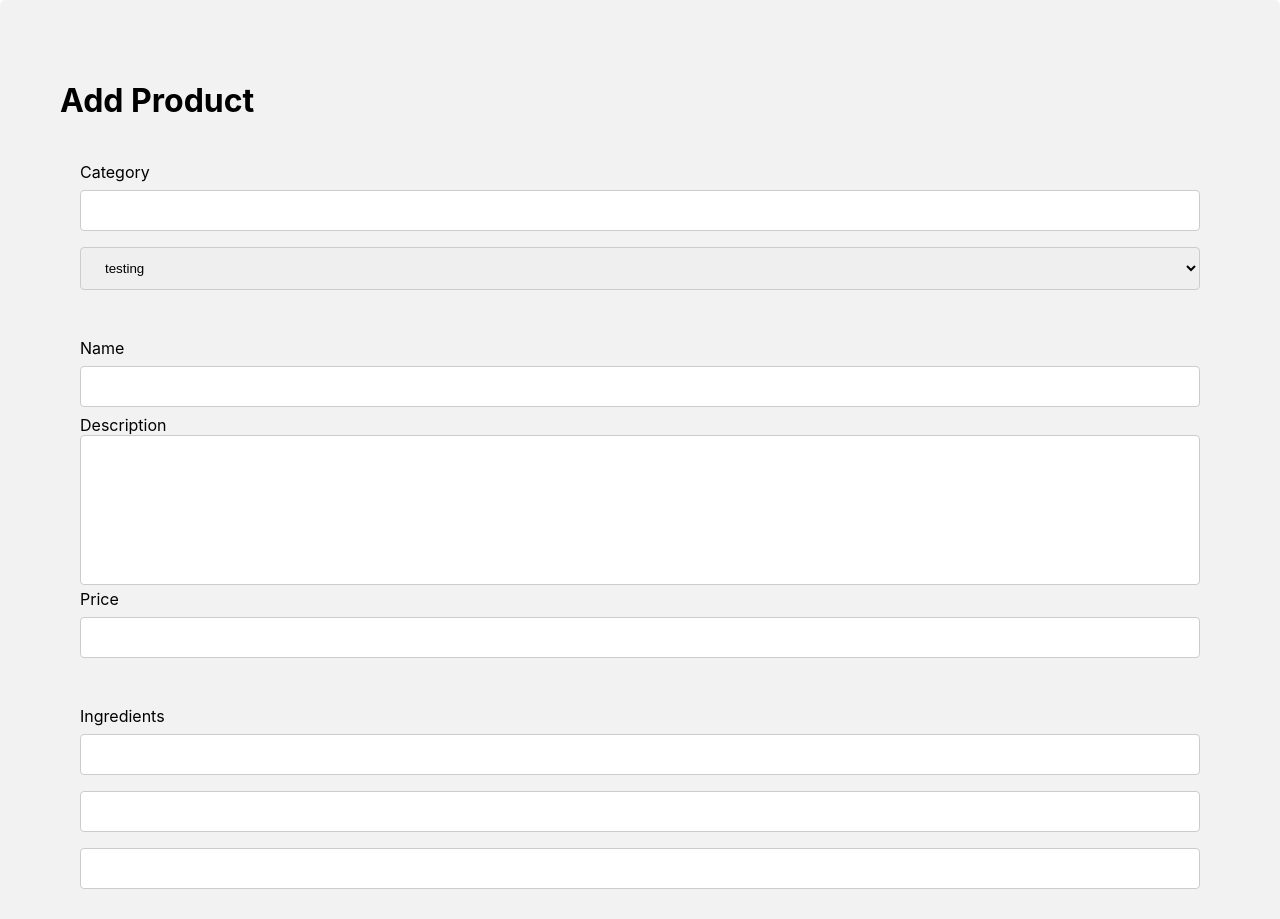
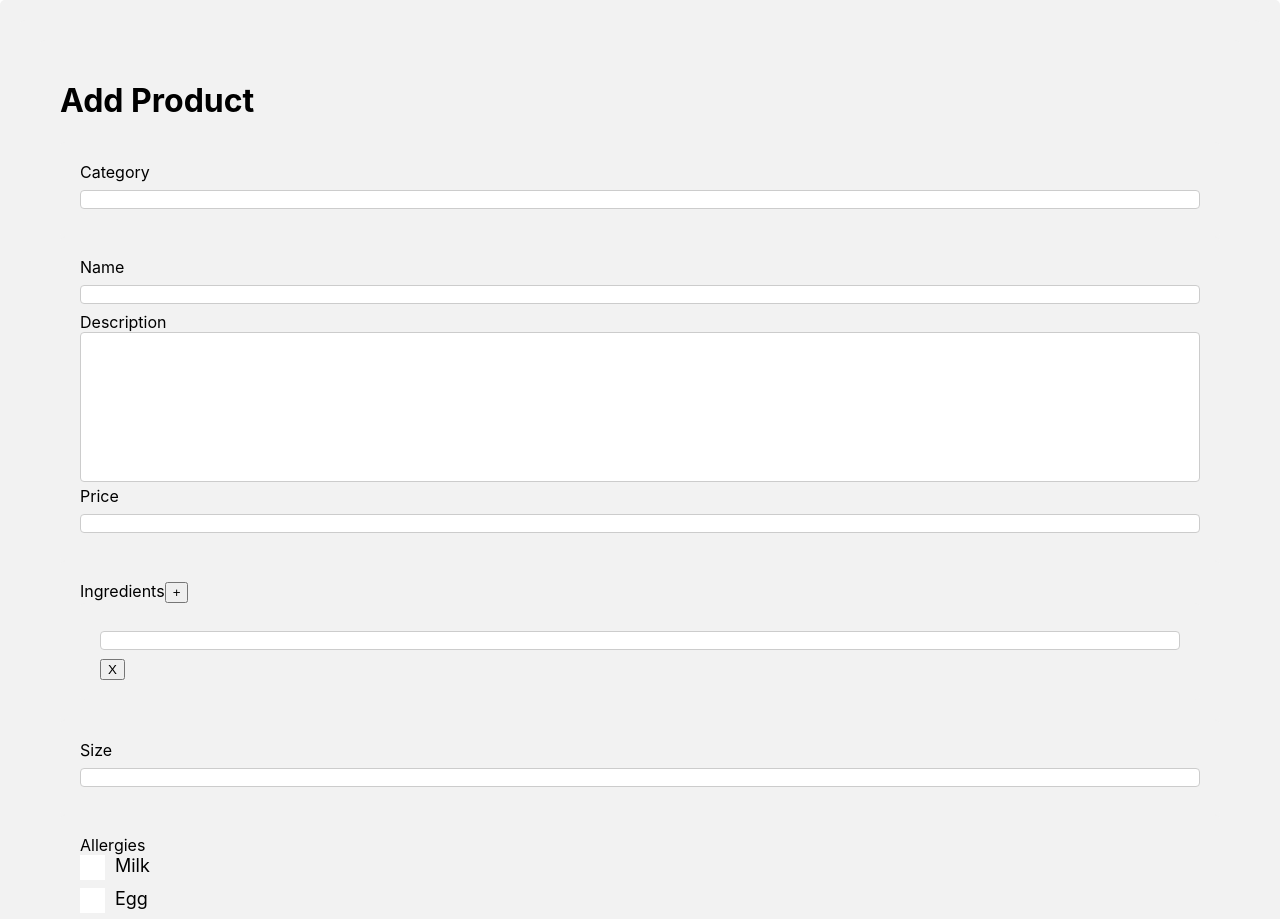
Before and after one commit to jsapp21/simple-point-of-sale, a React (Create React App) app in the folder simple-pos-frontend/: page / in a window 1280 px wide. Shown: the top 919 px of the page. Built offline with nearby package versions, Linux system fonts and the light colour scheme.

Commit message:
dynamic ingredients

```diff
--- a/simple-pos-frontend/src/App.js
+++ b/simple-pos-frontend/src/App.js
@@ -1,10 +1,10 @@
-import ProductContainer from './components/ProductContainer.js';
+import ProductForm from './components/ProductForm';
 
 const App = () => {
 
   return (
     <div>
-      <ProductContainer />
+      <ProductForm />
     </div>
   );
 }
--- a/simple-pos-frontend/src/components/Category.js
+++ b/simple-pos-frontend/src/components/Category.js
@@ -7,9 +7,9 @@ const Category = () => {
 
             <label>Category</label>
             <input type="text" name="name"></input>
-            <select>
+            {/* <select>
                 <option value="">testing</option>
-            </select>
+            </select> */}
 
         </div>
     );
--- a/simple-pos-frontend/src/components/Ingredients.js
+++ b/simple-pos-frontend/src/components/Ingredients.js
@@ -1,14 +1,45 @@
-import React from 'react';
+import React, { useState } from 'react';
 
 const Ingredients = () => {
+    let [ingredients, setIngredient] = useState([{ name: '' }])
 
+    const handleChange = (i, e) => {
+        const ingredient = [...ingredients];
+        ingredient[i].name = e.target.value;
+        setIngredient(ingredient);
+    }
+
+    const handleAdd = () => {
+        const ingredient = [...ingredients];
+        ingredient.push({ name: '' });
+        setIngredient(ingredient);
+    }
+
+    const handleRemove = (i) => {
+        const ingredient = [...ingredients];
+        ingredient.splice(i, 1);
+        setIngredient(ingredient);
+    }
+
+    // console.log(ingredients)
     return (
         <div>
 
             <label>Ingredients</label>
-            <input type="text" name="ingredient1"></input>
-            <input type="text" name="ingredient2"></input>
-            <input type="text" name="ingredient3"></input>
+            <button type="button" onClick={() => handleAdd()}>+</button>
+
+            {ingredients.map((ingredient, index) => {
+                return (
+                    <div key={`${ingredient}-${index}`}>
+                        <input
+                        type="text"
+                        value={ingredient.name}
+                        onChange={e => handleChange(index, e)}
+                        />
+                        <button type="button" onClick={() => handleRemove(index)}>X</button>
+                    </div>
+                )
+            })}
 
         </div>
     );
--- a/simple-pos-frontend/src/index.css
+++ b/simple-pos-frontend/src/index.css
@@ -15,7 +15,7 @@ code {
 
 input[type=text], select {
   width: 100%;
-  padding: 12px 20px;
+  /* padding: 12px 20px; */
   margin: 8px 0;
   display: inline-block;
   border: 1px solid #ccc;
@@ -63,7 +63,7 @@ div {
   padding-left: 35px;
   margin-bottom: 12px;
   cursor: pointer;
-  font-size: 22px;
+  font-size: 18px;
   -webkit-user-select: none;
   -moz-user-select: none;
   -ms-user-select: none;
@@ -86,7 +86,7 @@ div {
   left: 0;
   height: 25px;
   width: 25px;
-  background-color: #eee;
+  background-color: #fff;
 }
 
 /* On mouse-over, add a grey background color */
```
Also changed, not shown: simple-pos-frontend/src/components/ProductForm.js (renamed from simple-pos-frontend/src/components/ProductContainer.js, +8 -8 lines).
